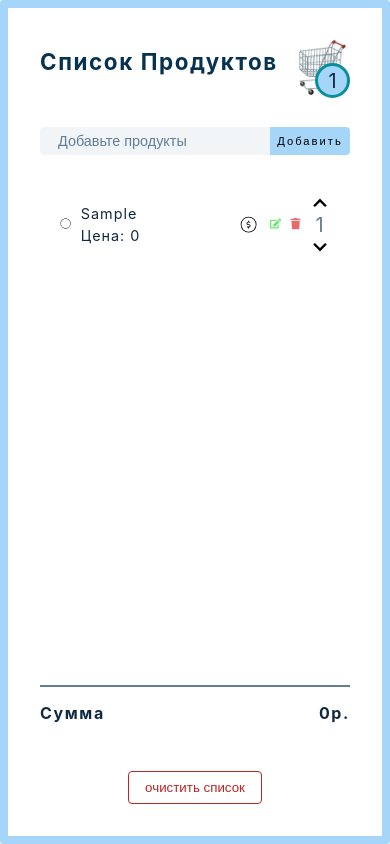
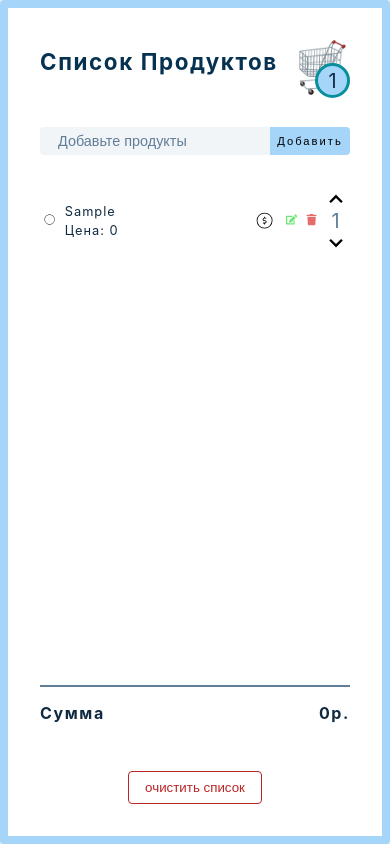
Before and after one commit to Crossroads30/grocery-list, a React (Vite) app: page / in a window 390 px wide. Both pictures are taken after typing "Sample" into the empty fields and a click on the button "Добавить". Built offline with nearby package versions, Linux system fonts and the light colour scheme.

Commit message:
fix: fix item styles

```diff
--- a/src/App.css
+++ b/src/App.css
@@ -253,7 +253,7 @@ hr {
 
 @media screen and (max-width: 470px) {
 	p {
-		font-size: 0.9rem;
+		font-size: 0.8rem;
 	}
 	.submit-btn {
 		font-size: 0.7rem;
@@ -267,4 +267,7 @@ hr {
 	.empty-cart {
 		font-size: 1.3rem;
 	}
+	.grocery-item {
+		padding: 0;
+	}
 }
```
